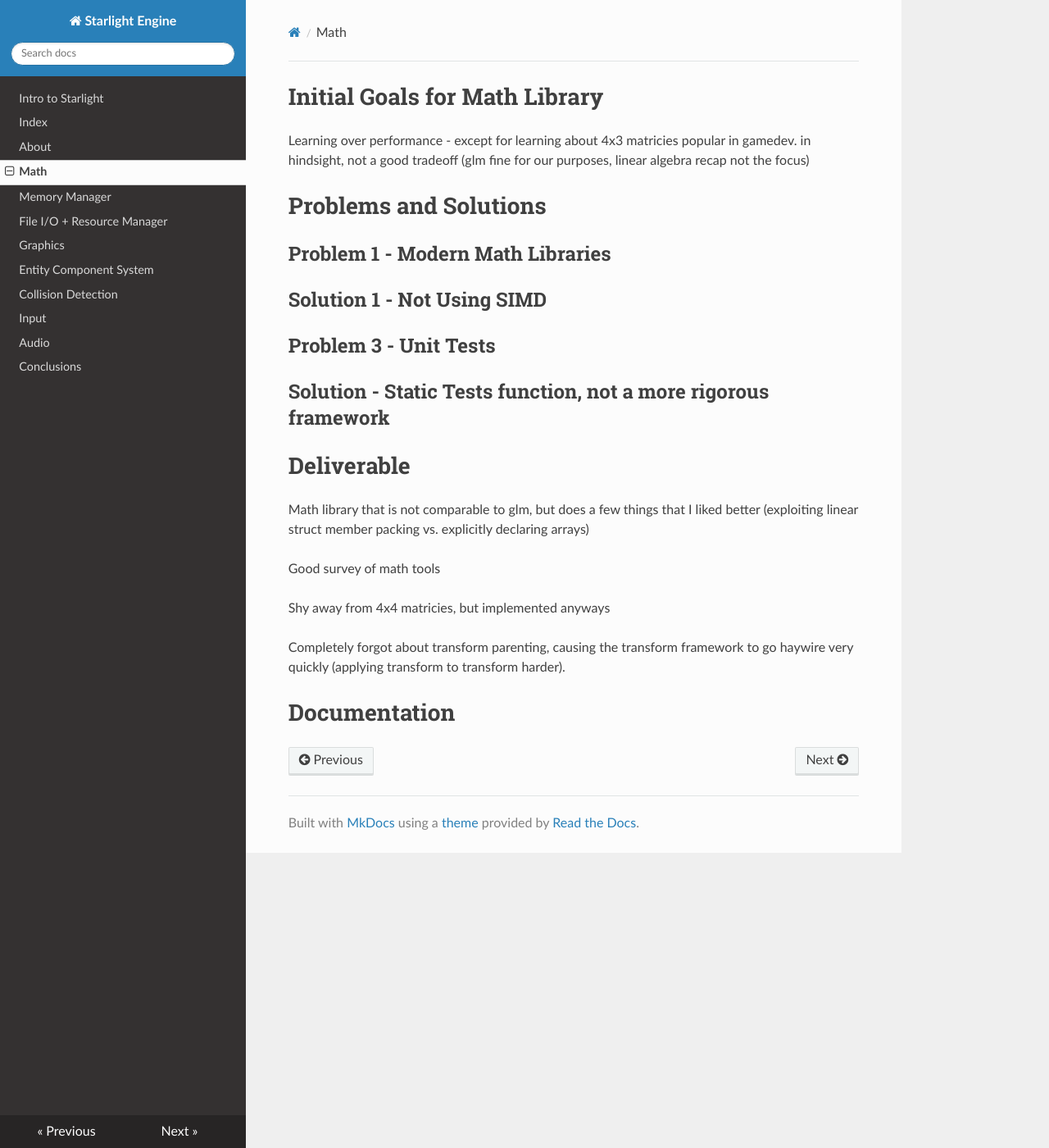
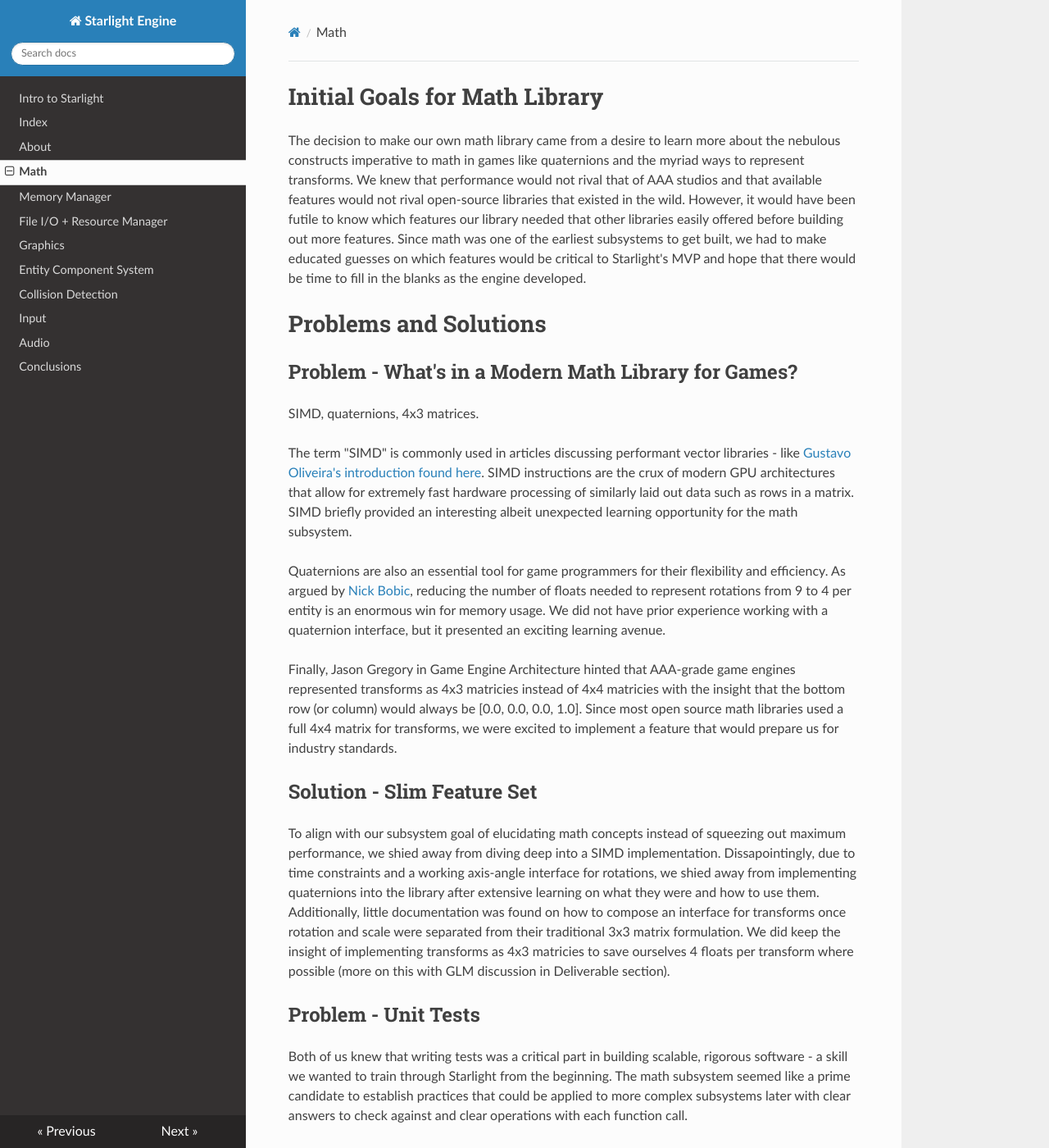
Before and after one commit to j-eriksmith/starlight-engine, an MkDocs documentation site: the page built from docs/docs/math.md, in a window 1280 px wide and 1400 px high. Shown: the whole window at 82% size. Built offline with MkDocs 1.6.1, drawn with Linux system fonts in a browser that asks for light colours; nearby versions of some CDN libraries; some of the changed text lies outside the part shown.

Commit message:
Math draft

```diff
--- a/docs/docs/math.md
+++ b/docs/docs/math.md
@@ -1,25 +1,39 @@
 # Initial Goals for Math Library
 
-Learning over performance - except for learning about 4x3 matricies popular in gamedev. in hindsight, not a good tradeoff (glm fine for our purposes, linear algebra recap not the focus)
+The decision to make our own math library came from a desire to learn more about the nebulous constructs imperative to math in games like quaternions and the myriad ways to represent transforms. We knew that performance would not rival that of AAA studios and that available features would not rival open-source libraries that existed in the wild. However, it would have been futile to know which features our library needed that other libraries easily offered before building out more features. Since math was one of the earliest subsystems to get built, we had to make educated guesses on which features would be critical to Starlight's MVP and hope that there would be time to fill in the blanks as the engine developed.
 
 # Problems and Solutions
 
-## Problem 1 - Modern Math Libraries
+## Problem - What's in a Modern Math Library for Games?
 
-## Solution 1 - Not Using SIMD
+SIMD, quaternions, 4x3 matrices.
 
-## Problem 3 - Unit Tests
+The term "SIMD" is commonly used in articles discussing performant vector libraries - like [Gustavo Oliveira's introduction found here](https://www.gamasutra.com/view/feature/132636/designing_fast_crossplatform_simd_.php). SIMD instructions are the crux of modern GPU architectures that allow for extremely fast hardware processing of similarly laid out data such as rows in a matrix. SIMD briefly provided an interesting albeit unexpected learning opportunity for the math subsystem.
 
-## Solution - Static Tests function, not a more rigorous framework
+Quaternions are also an essential tool for game programmers for their flexibility and efficiency. As argued by [Nick Bobic](https://www.gamasutra.com/view/feature/131686/rotating_objects_using_quaternions.php), reducing the number of floats needed to represent rotations from 9 to 4 per entity is an enormous win for memory usage. We did not have prior experience working with a quaternion interface, but it presented an exciting learning avenue.
+
+Finally, Jason Gregory in Game Engine Architecture hinted that AAA-grade game engines represented transforms as 4x3 matricies instead of 4x4 matricies with the insight that the bottom row (or column) would always be [0.0, 0.0, 0.0, 1.0]. Since most open source math libraries used a full 4x4 matrix for transforms, we were excited to implement a feature that would prepare us for industry standards.
+
+## Solution - Slim Feature Set
+
+To align with our subsystem goal of elucidating math concepts instead of squeezing out maximum performance, we shied away from diving deep into a SIMD implementation. Dissapointingly, due to time constraints and a working axis-angle interface for rotations, we shied away from implementing quaternions into the library after extensive learning on what they were and how to use them. Additionally, little documentation was found on how to compose an interface for transforms once rotation and scale were separated from their traditional 3x3 matrix formulation. We did keep the insight of implementing transforms as 4x3 matricies to save ourselves 4 floats per transform where possible (more on this with GLM discussion in Deliverable section).
+
+## Problem - Unit Tests
+
+Both of us knew that writing tests was a critical part in building scalable, rigorous software - a skill we wanted to train through Starlight from the beginning. The math subsystem seemed like a prime candidate to establish practices that could be applied to more complex subsystems later with clear answers to check against and clear operations with each function call.
+
+## Solution - Static Tests
+
+The math library has a static function RunTests that runs a series of unit tests that pass or fail via assertions. This was helpful for catching bugs with more complex operations like rotations and SLerps, but it was difficult to maintain a quality set of unit tests for each math construct as development went on. For every useful test that caught a bug or gave us new insight into how code should be organized, it felt like there were ten tests that needed to be written for complete coverage, even if those tested fairly routine operations like a vector dot product.
 
 # Deliverable
 
-Math library that is not comparable to glm, but does a few things that I liked better (exploiting linear struct member packing vs. explicitly declaring arrays)
+In the end, I don't think that writing our own math library was a good use of time, especially for an entire quarter. Most OpenGL tutorials referenced make heavy use of the [GLM math library](https://glm.g-truc.net/0.9.9/index.html), so most of the innards of our rendering subsystem use GLM. But since it was never an intention to build a math library with as many features as GLM, it was no surprise by the end of development we had to rely on powerful functions such as glm::lookAt. In ugly cases, vectors and matricies would go from Starlight --> GLM --> Starlight to conform to parts of code that inflexibly relied on Starlight's math objects.
 
-Good survey of math tools
+That being said, building a math library from scratch becomes a great survey of the underlying cost of every math function that you use as a gameplay programmer, from cross products to spherical interpolations. And where other libraries steer left, you can steer right; for example, I used the intuition that struct members would be laid out sequentially in memory to avoid use of arrays in vectors (to contain floats) and arrays in matricies (to contain vectors).
 
-Shy away from 4x4 matricies, but implemented anyways
+There were times when this freedom came back to bite us. Choosing our transform representation to effectively be a 4x3 matrix by using two data members (a 3x3 matrix and a Vector3) meant that transforms couldn't leverage easy contatenation via multiplication. On top of that, we had to build out a 4x4 matrix class anyways to support intermediate GLM conversions for the rendering backend.
 
-Completely forgot about transform parenting, causing the transform framework to go haywire very quickly (applying transform to transform harder).
+Since transform concatenation wasn't built into the subsystem, it should come to no surprise that decision led to further debt when transform hierarchies were considered. Preliminary support for transform hierarchies were built out, but since our engine priorities never had to shift towards representing objects in a formal scene graph, the feature is untested.
 
 # Documentation
```
